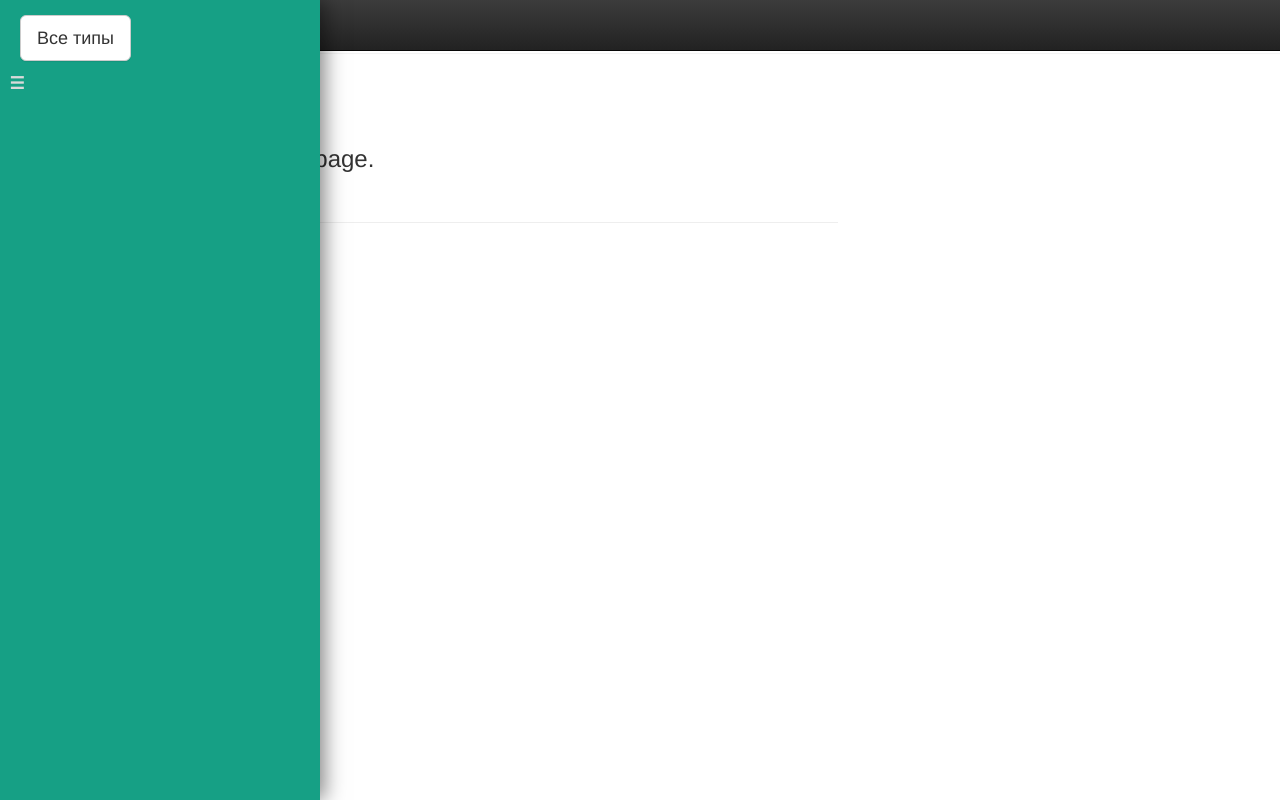
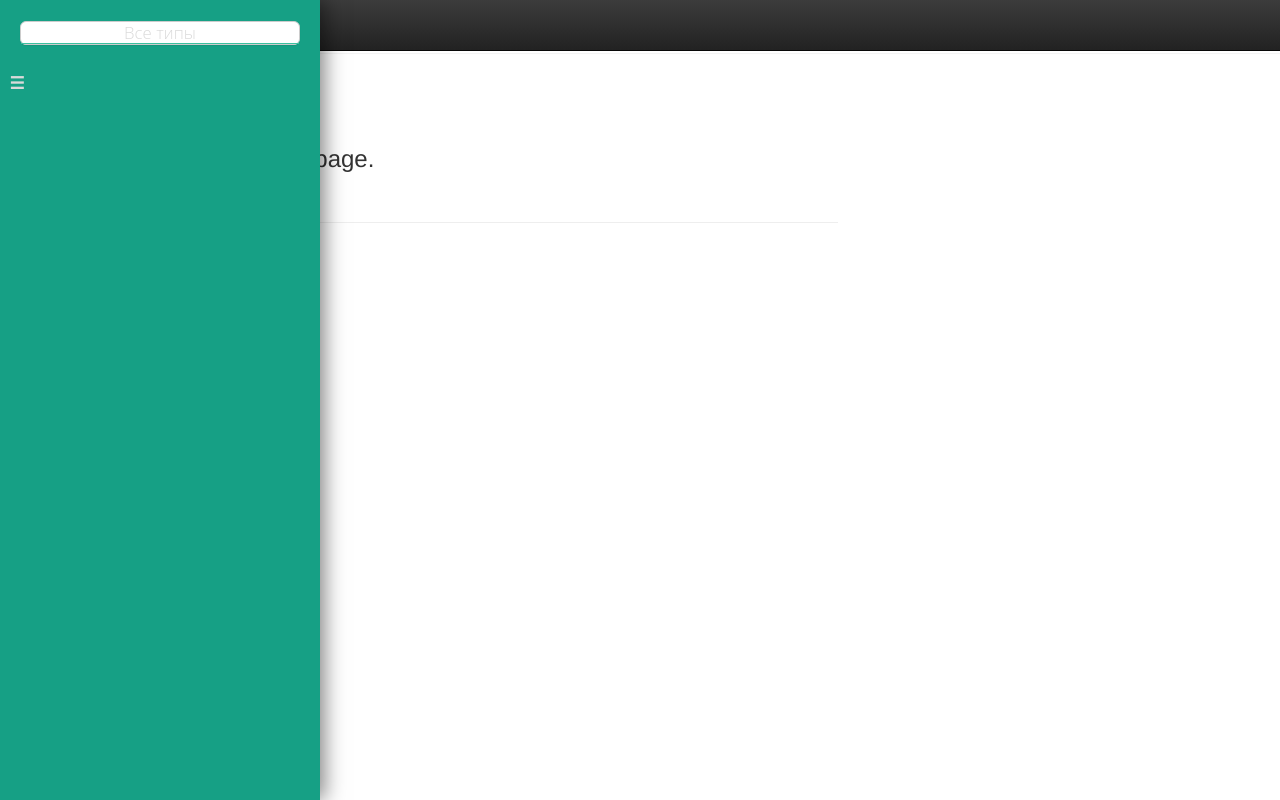
Before and after one commit to Liza-Kozlovskaya/ArtGallery, an ASP.NET MVC app: page /Home/About in a window 1280 px wide, after a click that opens the changed part. Run offline with ASP.NET Core 8 and stand-ins for ASP.NET MVC 5, Linux system fonts and the light colour scheme; data that the repository does not hold is empty; the project's own start-up code is not run; a stand-in starts its controllers and pages; some libraries are stand-ins or nearby versions.

Commit message:
Само меню теперь отображается нормально.  На самом сайте коряво

```diff
--- a/Gallery1/Gallery1/Content/StyleSheet1.css
+++ b/Gallery1/Gallery1/Content/StyleSheet1.css
@@ -1,3 +1,8 @@
+/**
+ * Переключаемая боковая панель навигации
+ * выдвигающаяся по клику слева
+ */
+
 .nav {
     /*  ширна произвольная, не стесняйтесь экспериментировать */
     width: 320px;
@@ -128,6 +133,13 @@
         content: '\2715';
     }
 
+/**
+ * профиксим баг в Android <= 4.1.2
+ * см: http://timpietrusky.com/advanced-checkbox-hack
+ */
+
+
+
 @-webkit-keyframes bugfix {
     to {
         padding: 0;
@@ -210,14 +222,17 @@
  * прикрутим трансфомации и плавные переходы
  */
 
+
 .nav > ul {
     display: block;
     margin: 0;
     padding: 0;
     list-style: none;
+    background: #16a085;
 }
 
     .nav > ul > li {
+        background: #16a085;
         line-height: 2.5;
         opacity: 0;
         -webkit-transform: translateX(-50%);
@@ -374,4 +389,5 @@
     opacity: 1;
     -webkit-transition: opacity .5s, visibility .5s;
     transition: opacity .5s, visibility .5s;
-} */
+}
+*/
--- a/Gallery1/Gallery1/Views/Navigation/Menu.cshtml
+++ b/Gallery1/Gallery1/Views/Navigation/Menu.cshtml
@@ -4,14 +4,14 @@
 @model IEnumerable<string>
 
 <input type="checkbox" id="nav-toggle" hidden>
-<label for="nav-toggle" class="nav-toggle" @*onclick*@></label>
+<label for="nav-toggle" class="nav-toggle" onclick></label>
 
 
 <div class="nav">
-
+    <ul>
+        <li>
             @Html.ActionLink("Все типы", "Index", "Home", null,
         new { @class = "btn btnblock btn-default btn-lg" })
-
 
             @foreach (var link in Model)
             {
@@ -26,4 +26,6 @@
                     +(link == ViewBag.SelectedTypes ? "btn-primary" : "")
                 })
             }
+        </li>
+    </ul>
 </div>
```
Also changed, not shown: Gallery1/Gallery1/Web.config, 8 other files. Lines whose indentation alone changed are shown as unchanged.
